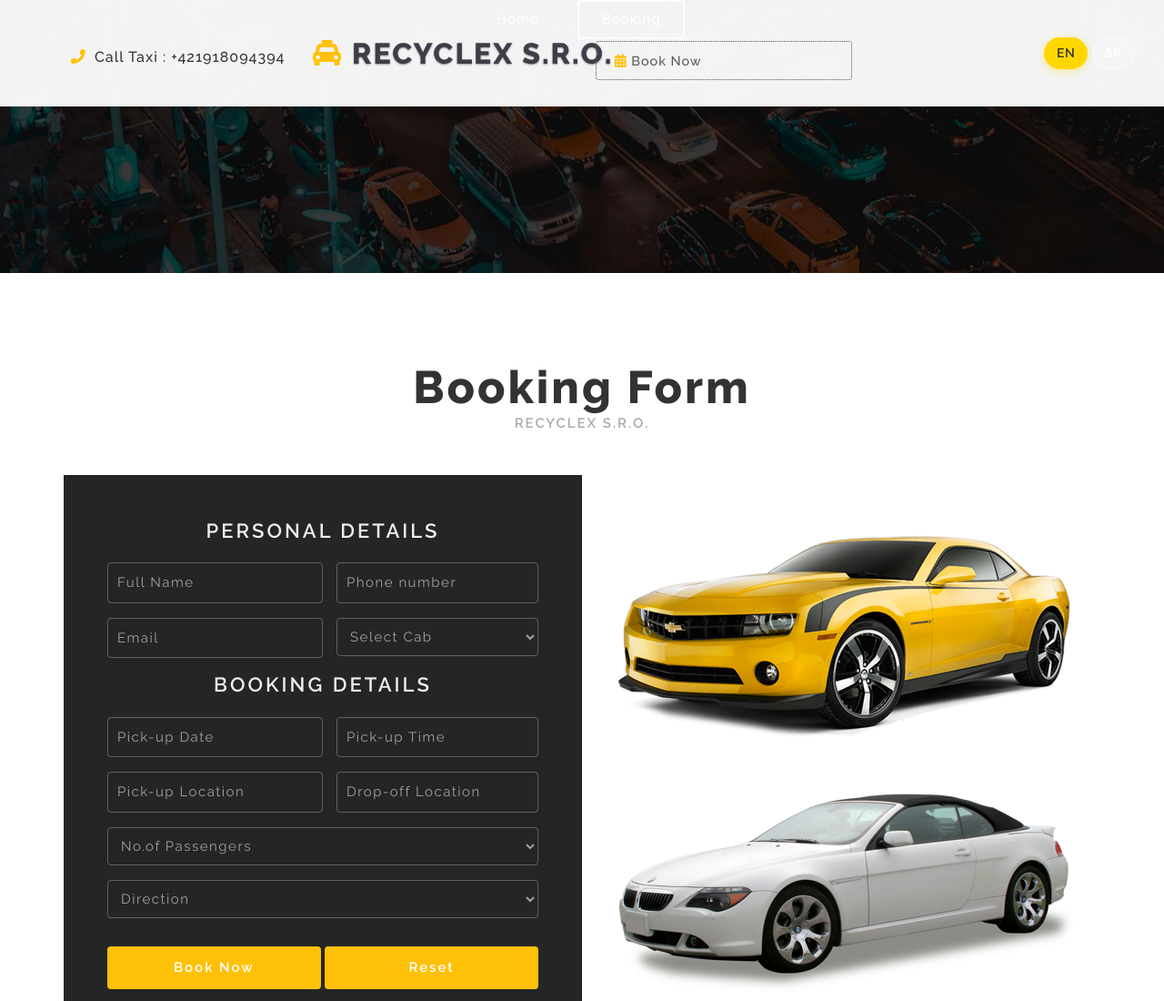
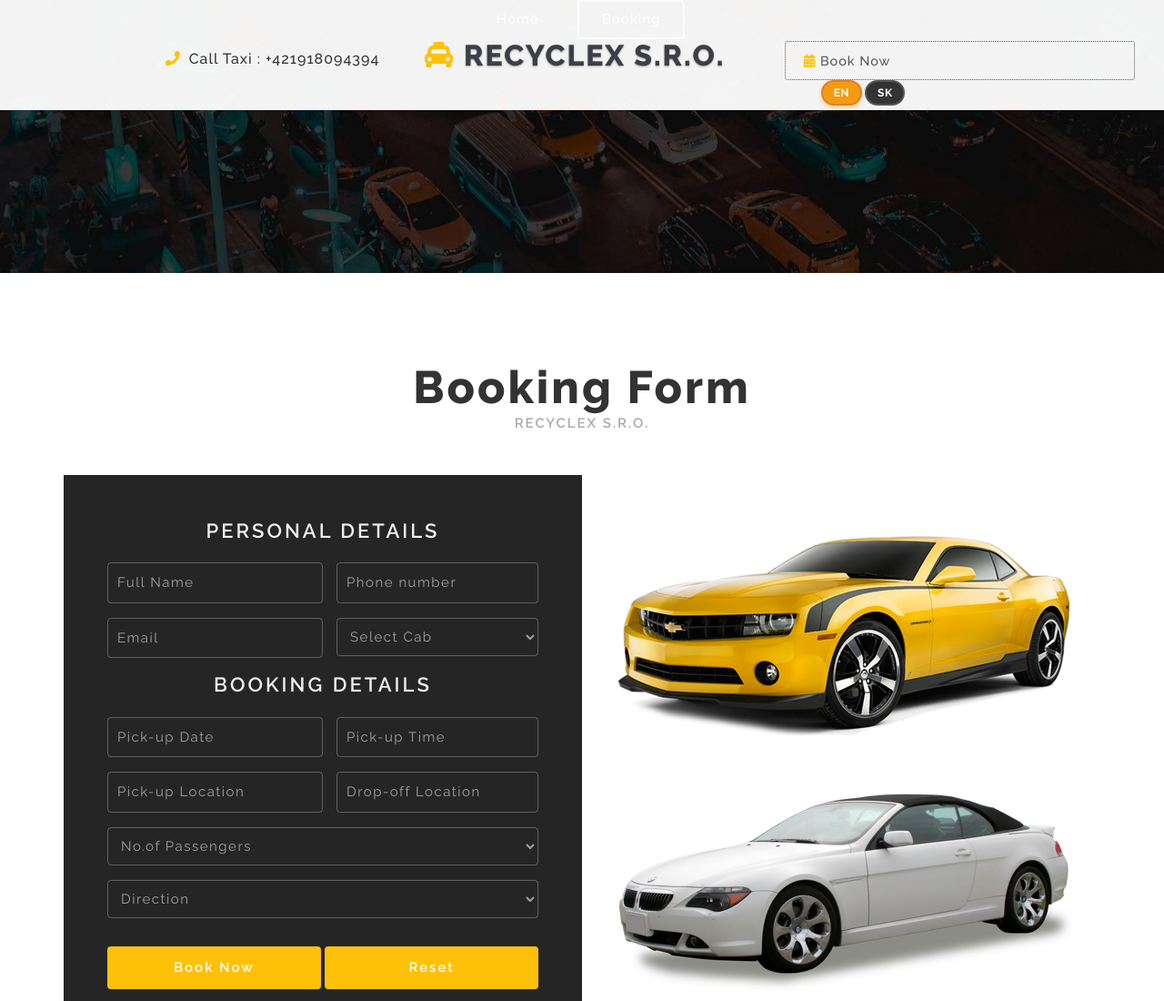
Before and after one commit to yegorg/recyclex-taxi-website, a plain HTML site: page booking.html in a window 1280 px wide. Shown: the top 1100 px of the page at 91% size. Drawn offline with Linux system fonts and the light colour scheme.

Commit message:
Revert to original header and improve language switcher design
- Restored original col-md-4 Bootstrap grid layout
- Repositioned language switcher next to Book Now button
- Redesigned language buttons with better visibility:
  - Dark background (#333) instead of transparent
  - Orange active state (#f39c12) instead of bright gold
  - Better contrast and readability
  - Smaller, more compact button design
- Fixed inline positioning with Book Now button
- Maintained multilingual functionality

```diff
--- a/booking.html
+++ b/booking.html
@@ -49,27 +49,24 @@
 <div class="top-bar_sub_w3layouts container-fluid">
 		<div class="row">
 
-			<div class="col-lg-3 col-md-4 col-sm-6 col-12 log-icons mt-2">
+			<div class="col-md-4 col-sm-6 log-icons mt-2">
 				<p class="py-2" data-lang-en><i class="fas fa-phone"></i> Call Taxi : +421918094394</p>
 				<p class="py-2" data-lang-sk><i class="fas fa-phone"></i> Volať Taxi : +421918094394</p>
 			</div>
 
-			<div class="col-lg-3 col-md-4 col-sm-6 col-12 logo text-center text-sm-left">
+			<div class="col-md-4 col-sm-6 logo">
 				<a class="navbar-brand" href="index.html">
 					<i class="fas fa-taxi"></i> RECYCLEX s.r.o.</a>
 			</div>
 
-			<div class="col-lg-3 col-md-2 col-sm-6 col-12 top-forms mt-md-3 mt-2 mb-md-0 mb-3 text-center text-md-left">
-				<span class="mx-lg-4 mx-md-1 mx-1">
+			<div class="col-md-4 top-forms mt-md-3 mt-2 mb-md-0 mb-3">
+				<span class="mx-lg-4 mx-md-2 mx-1">
 					<a href="#bookingform" class="scroll" data-lang-en>
 						<i class="fas fa-calendar-alt"></i> Book Now</a>
 					<a href="#bookingform" class="scroll" data-lang-sk>
 						<i class="fas fa-calendar-alt"></i> Rezervovať</a>
 				</span>
-			</div>
-
-			<div class="col-lg-3 col-md-2 col-sm-6 col-12 d-flex justify-content-center justify-content-md-end align-items-center mt-2 mt-md-0">
-				<div class="language-switcher">
+				<div class="language-switcher ml-3">
 					<button class="lang-btn active" data-lang="en">EN</button>
 					<button class="lang-btn" data-lang="sk">SK</button>
 				</div>
--- a/css/language-switcher.css
+++ b/css/language-switcher.css
@@ -1,45 +1,49 @@
 /* Language Switcher Styles */
 .language-switcher {
-    display: flex;
+    display: inline-flex;
     align-items: center;
-    gap: 5px;
+    gap: 3px;
+    vertical-align: middle;
 }
 
 .lang-btn {
-    background: rgba(255, 255, 255, 0.2);
-    border: 2px solid rgba(255, 255, 255, 0.3);
+    background: #333;
+    border: 2px solid #555;
     color: #fff;
-    padding: 5px 12px;
-    border-radius: 25px;
+    padding: 6px 12px;
+    border-radius: 20px;
     text-decoration: none;
-    font-size: 14px;
-    font-weight: 600;
+    font-size: 12px;
+    font-weight: 700;
     transition: all 0.3s ease;
     cursor: pointer;
     text-transform: uppercase;
     letter-spacing: 0.5px;
+    line-height: 1;
+    min-width: 35px;
+    text-align: center;
 }
 
 .lang-btn:hover {
-    background: rgba(255, 255, 255, 0.3);
-    border-color: rgba(255, 255, 255, 0.5);
+    background: #555;
+    border-color: #777;
     color: #fff;
     text-decoration: none;
-    transform: translateY(-2px);
-    box-shadow: 0 4px 15px rgba(0, 0, 0, 0.2);
+    transform: translateY(-1px);
+    box-shadow: 0 3px 8px rgba(0, 0, 0, 0.3);
 }
 
 .lang-btn.active {
-    background: #ffd700;
-    border-color: #ffd700;
-    color: #333;
-    box-shadow: 0 2px 10px rgba(255, 215, 0, 0.4);
+    background: #f39c12;
+    border-color: #e67e22;
+    color: #fff;
+    box-shadow: 0 2px 5px rgba(243, 156, 18, 0.4);
 }
 
 .lang-btn.active:hover {
-    background: #ffed4a;
-    border-color: #ffed4a;
-    color: #333;
+    background: #e67e22;
+    border-color: #d35400;
+    color: #fff;
 }
 
 /* Language content visibility */
```
Also changed, not shown: index.html (+5 -8 lines).
